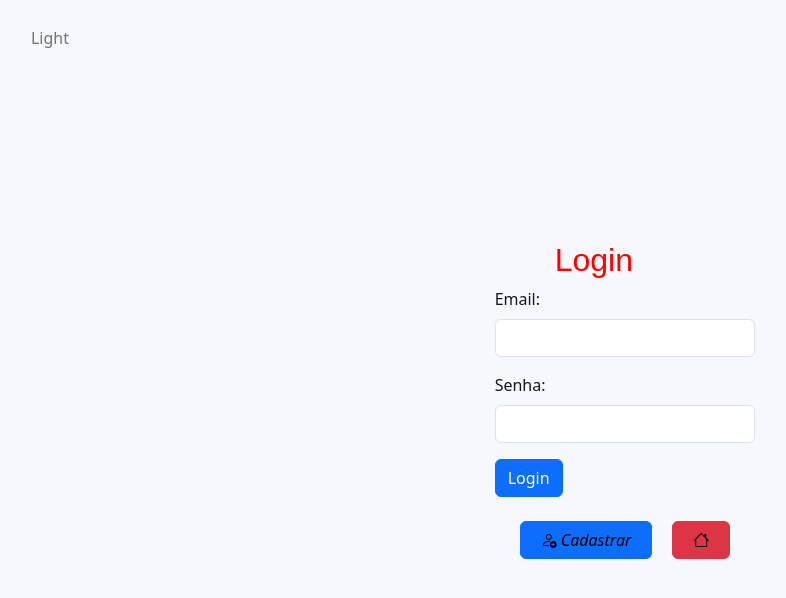
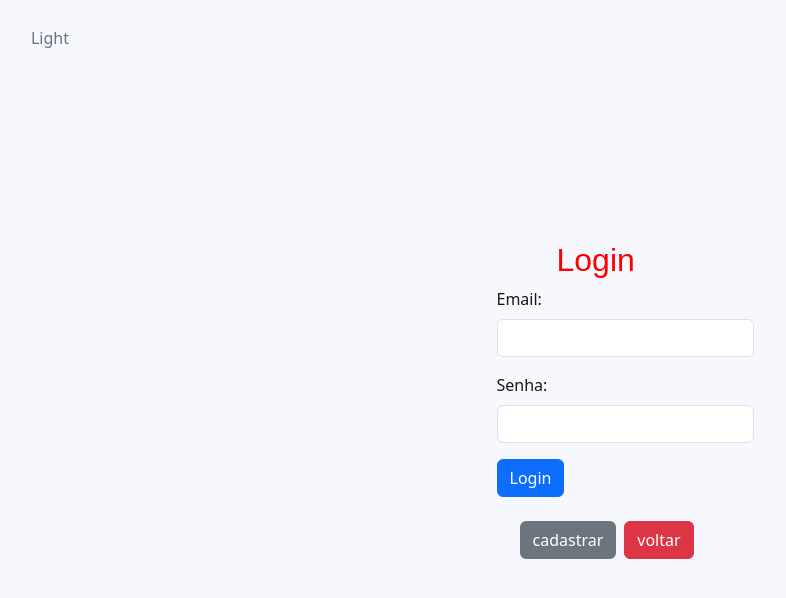
Before and after one commit to mdsoueu/Note.app, a React (Vite) app in the folder 1.5/front-end/: page /login in a window 1280 px wide. Shown: the top 598 px of the page, without its empty margins (15-801 px from the left). Built offline with nearby package versions, Linux system fonts and the light colour scheme.

Commit message:
Add files via upload

```diff
--- a/1.5/front-end/src/telas/Cadastrar.jsx
+++ b/1.5/front-end/src/telas/Cadastrar.jsx
@@ -67,9 +67,9 @@ const Cadastrar = () => {
                 <label className="form-label" >Senha:</label>
                 <input type="password" ref={senhaInputRef} name="senha" className="form-control" />
                 <br />
+                    <button type="submit">Cadastrar</button>
 
                 <div className="d-flex justify-content-start mb-2" style={{ gap: '10px' }}>
-                    <button className="btn btn-primary" type="submit">Cadastrar</button>
                     <button type="button" className="btn btn-primary" onClick={limparCampos}>Cancelar</button>
                 </div>
             </form>
--- a/1.5/front-end/src/telas/Login.jsx
+++ b/1.5/front-end/src/telas/Login.jsx
@@ -1,30 +1,28 @@
 import React, { useState } from 'react';
-import { Link, Outlet } from "react-router-dom";
-import { useNavigate } from 'react-router-dom';
+import { Link, Outlet, useNavigate } from 'react-router-dom';
 import axios from 'axios';
 
 const Login = () => {
     const [email, setEmail] = useState('');
-    const [senha, setPassword] = useState('');
+    const [senha, setSenha] = useState(''); // Alterado para 'senha' ao invés de 'password'
     const navigate = useNavigate();
 
     const handleLogin = async (event) => {
         event.preventDefault();
         try {
-            console.log("Login attempt with", { email, senha });
+            console.log("Tentativa de login com", { email, senha });
             const response = await axios.post('http://localhost:4300/login', {
                 email, senha,
             });
 
             if (response.status === 200) {
-                console.log('Login successful');
+                console.log('Login bem-sucedido');
                 navigate('/tarefas');
             }
         } catch (error) {
-            console.error('Login failed', error);
+            console.error('Login falhou', error);
         }
     };
-
 
     return (
         <div style={{ display: 'block' }}>
@@ -33,34 +31,29 @@ const Login = () => {
             <form onSubmit={handleLogin} className="mb-4">
                 <div className="mb-3">
                     <label className="form-label">Email:</label>
-                    <input type="email" value={email} onChange={(e) => setEmail(e.target.ref)} className="form-control" />
+                    <input type="email" value={email} onChange={(e) => setEmail(e.target.value)} className="form-control" />
                 </div>
 
                 <div className="mb-3">
                     <label className="form-label">Senha:</label>
-                    <input type="password" value={senha} onChange={(e) => setPassword(e.target.value)} className="form-control" />
+                    <input type="password" value={senha} onChange={(e) => setSenha(e.target.value)} className="form-control" />
                 </div>
 
-                <button className="btn btn-primary" type="submit">Login</button>
+                <button type="submit" className="btn btn-primary">Login</button>
             </form>
 
             <div style={{ padding: "0 15px" }}>
-                <button className="btn btn-primary" style={{ margin: '0 10px', cursor: 'pointer' }}>
-                    <Link to="/cadastrar" style={{ color: "black", textDecoration: 'none' }} className="mx-2">
-                        <i className="bi bi-person-add"> Cadastrar</i>
-                    </Link>
-                </button>
-                <button className="btn btn-danger" style={{ margin: '0 10px', cursor: 'pointer' }}>
-                    <Link to={'/'} style={{ color: "black", textDecoration: 'none' }} className="mx-2">
-                        <i className="bi bi-house"></i>
-                    </Link>
-                </button>
+                <Link to={'/cadastrar'} className="mx-2">
+                    <input type="button" value="cadastrar" className="btn btn-secondary" />
+                </Link>
+                <Link to={'/'}>
+                    <input type="button" value="voltar" className="btn btn-danger" />
+                </Link>
             </div>
 
             <Outlet />
         </div>
-    )
+    );
 }
 
-
-export default Login
+export default Login;
```
